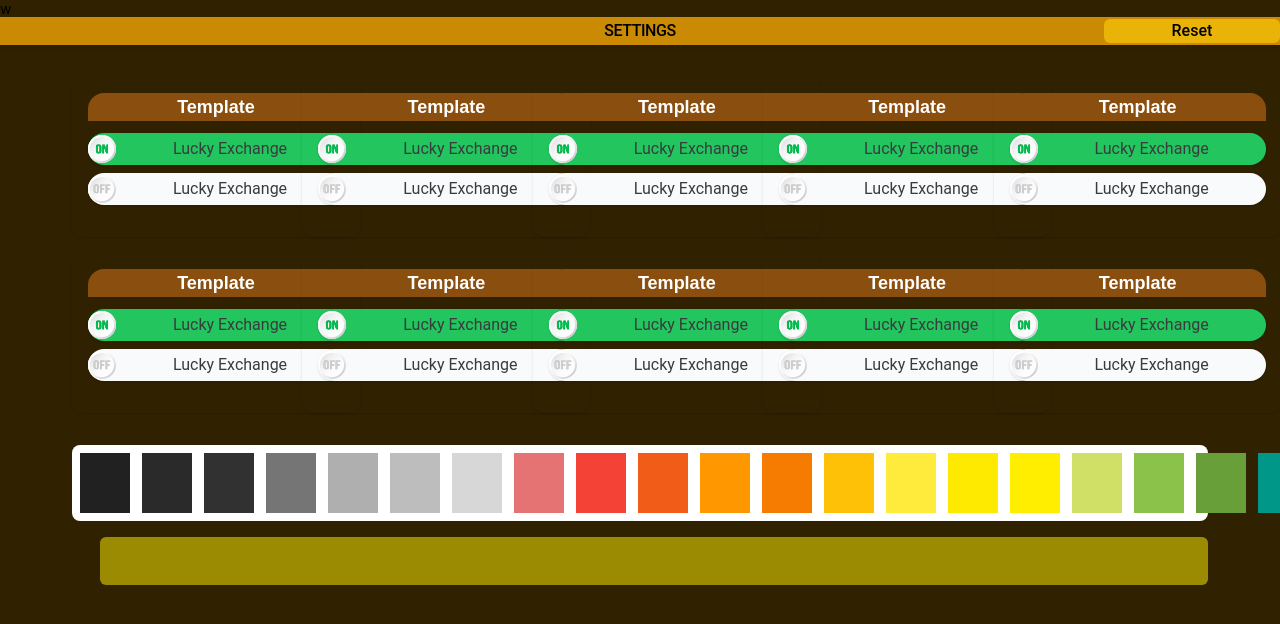
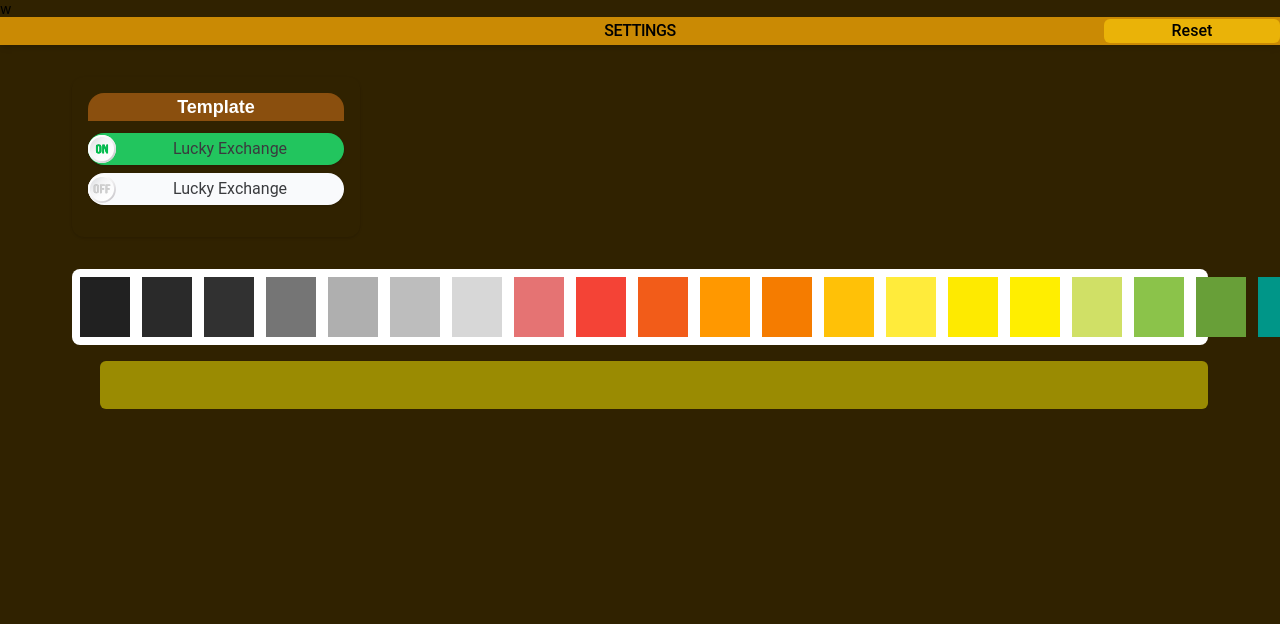
Before and after one commit to Vic428-human/antd5-dashboard-practice, a React (Vite) app: page / in a window 1280 px wide. Shown: the top 624 px of the page. Built offline with nearby package versions, Linux system fonts and the light colour scheme.

Commit message:
先不處裡路徑問題

```diff
--- /dev/null
+++ b/src/components/Button/index.tsx
@@ -0,0 +1,7 @@
+import React from "react";
+
+const index = () => {
+  return <div className="text-blue-500">index</div>;
+};
+
+export default index;
--- a/src/pages/Home.tsx
+++ b/src/pages/Home.tsx
@@ -1,7 +1,7 @@
 import React from "react";
 import { assets } from "../assets/assets.ts";
 import LuckyExchangeButton from "../components/LuckyExchangeButton.tsx";
-import ColorPicker from "../components/ColorPicker.jsx";
+import ColorPicker from "../components/ColorPicker.tsx";
 
 const COLOR_LIST = ["#7A5C5C", "#3EBE9F"];
 
@@ -29,159 +29,6 @@ const Home = () => {
             Lucky Exchange
           </LuckyExchangeButton>
         </div>
-        <div className="min-h-40 w-72 rounded-xl overflow-hidden shadow p-4">
-          <div
-            className="text-center bg-[#8A4F0E] text-white text-lg font-semibold mb-3"
-            style={{
-              borderTopLeftRadius: "16px",
-              borderTopRightRadius: "16px",
-            }}
-          >
-            Template
-          </div>
-          <LuckyExchangeButton isActive={true}>
-            Lucky Exchange
-          </LuckyExchangeButton>
-          <LuckyExchangeButton isActive={false}>
-            Lucky Exchange
-          </LuckyExchangeButton>
-        </div>
-        <div className="min-h-40 w-72 rounded-xl overflow-hidden shadow p-4">
-          <div
-            className="text-center bg-[#8A4F0E] text-white text-lg font-semibold mb-3"
-            style={{
-              borderTopLeftRadius: "16px",
-              borderTopRightRadius: "16px",
-            }}
-          >
-            Template
-          </div>
-          <LuckyExchangeButton isActive={true}>
-            Lucky Exchange
-          </LuckyExchangeButton>
-          <LuckyExchangeButton isActive={false}>
-            Lucky Exchange
-          </LuckyExchangeButton>
-        </div>
-        <div className="min-h-40 w-72 rounded-xl overflow-hidden shadow p-4">
-          <div
-            className="text-center bg-[#8A4F0E] text-white text-lg font-semibold mb-3"
-            style={{
-              borderTopLeftRadius: "16px",
-              borderTopRightRadius: "16px",
-            }}
-          >
-            Template
-          </div>
-          <LuckyExchangeButton isActive={true}>
-            Lucky Exchange
-          </LuckyExchangeButton>
-          <LuckyExchangeButton isActive={false}>
-            Lucky Exchange
-          </LuckyExchangeButton>
-        </div>
-        <div className="min-h-40 w-72 rounded-xl overflow-hidden shadow p-4">
-          <div
-            className="text-center bg-[#8A4F0E] text-white text-lg font-semibold mb-3"
-            style={{
-              borderTopLeftRadius: "16px",
-              borderTopRightRadius: "16px",
-            }}
-          >
-            Template
-          </div>
-          <LuckyExchangeButton isActive={true}>
-            Lucky Exchange
-          </LuckyExchangeButton>
-          <LuckyExchangeButton isActive={false}>
-            Lucky Exchange
-          </LuckyExchangeButton>
-        </div>
-        <div className="min-h-40 w-72 rounded-xl overflow-hidden shadow p-4">
-          <div
-            className="text-center bg-[#8A4F0E] text-white text-lg font-semibold mb-3"
-            style={{
-              borderTopLeftRadius: "16px",
-              borderTopRightRadius: "16px",
-            }}
-          >
-            Template
-          </div>
-          <LuckyExchangeButton isActive={true}>
-            Lucky Exchange
-          </LuckyExchangeButton>
-          <LuckyExchangeButton isActive={false}>
-            Lucky Exchange
-          </LuckyExchangeButton>
-        </div>
-        <div className="min-h-40 w-72 rounded-xl overflow-hidden shadow p-4">
-          <div
-            className="text-center bg-[#8A4F0E] text-white text-lg font-semibold mb-3"
-            style={{
-              borderTopLeftRadius: "16px",
-              borderTopRightRadius: "16px",
-            }}
-          >
-            Template
-          </div>
-          <LuckyExchangeButton isActive={true}>
-            Lucky Exchange
-          </LuckyExchangeButton>
-          <LuckyExchangeButton isActive={false}>
-            Lucky Exchange
-          </LuckyExchangeButton>
-        </div>
-        <div className="min-h-40 w-72 rounded-xl overflow-hidden shadow p-4">
-          <div
-            className="text-center bg-[#8A4F0E] text-white text-lg font-semibold mb-3"
-            style={{
-              borderTopLeftRadius: "16px",
-              borderTopRightRadius: "16px",
-            }}
-          >
-            Template
-          </div>
-          <LuckyExchangeButton isActive={true}>
-            Lucky Exchange
-          </LuckyExchangeButton>
-          <LuckyExchangeButton isActive={false}>
-            Lucky Exchange
-          </LuckyExchangeButton>
-        </div>
-        <div className="min-h-40 w-72 rounded-xl overflow-hidden shadow p-4">
-          <div
-            className="text-center bg-[#8A4F0E] text-white text-lg font-semibold mb-3"
-            style={{
-              borderTopLeftRadius: "16px",
-              borderTopRightRadius: "16px",
-            }}
-          >
-            Template
-          </div>
-          <LuckyExchangeButton isActive={true}>
-            Lucky Exchange
-          </LuckyExchangeButton>
-          <LuckyExchangeButton isActive={false}>
-            Lucky Exchange
-          </LuckyExchangeButton>
-        </div>
-        <div className="min-h-40 w-72 rounded-xl overflow-hidden shadow p-4">
-          <div
-            className="text-center bg-[#8A4F0E] text-white text-lg font-semibold mb-3"
-            style={{
-              borderTopLeftRadius: "16px",
-              borderTopRightRadius: "16px",
-            }}
-          >
-            Template
-          </div>
-          <LuckyExchangeButton isActive={true}>
-            Lucky Exchange
-          </LuckyExchangeButton>
-          <LuckyExchangeButton isActive={false}>
-            Lucky Exchange
-          </LuckyExchangeButton>
-        </div>
       </div>
       <ColorPicker onSelect={handleColorChange} />
     </div>
--- a/tsconfig.app.json
+++ b/tsconfig.app.json
@@ -6,6 +6,10 @@
     "lib": ["ES2020", "DOM", "DOM.Iterable"],
     "module": "ESNext",
     "skipLibCheck": true,
+    "baseUrl": ".",
+    "paths": {
+      "@/*": ["./*"]
+    },
 
     /* Bundler mode */
     "moduleResolution": "bundler",
```
Also changed, not shown: src/components/index.tsx (added).
